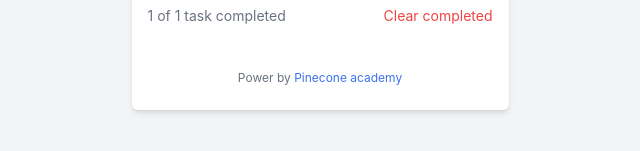
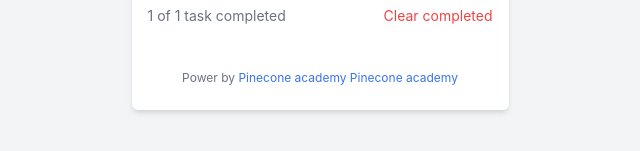
Before and after one commit to uunuu49/to-do-web, a React (Create React App) app: page / in a window 1280 px wide. Shown: the part 337-488 px from the top of the page, without its empty margins (320-960 px from the left). Built offline with nearby package versions, Linux system fonts and the light colour scheme.

Commit message:
made-changes

```diff
--- a/src/App.jsx
+++ b/src/App.jsx
@@ -144,7 +144,7 @@ function App() {
         <p className="mt-10 text-xs text-[#6b7280] ">
           Power by{" "}
           <a href="" className="text-[#3b73ed]">
-            Pinecone academy
+            Pinecone academy Pinecone academy
           </a>
         </p>
       </div>
```
